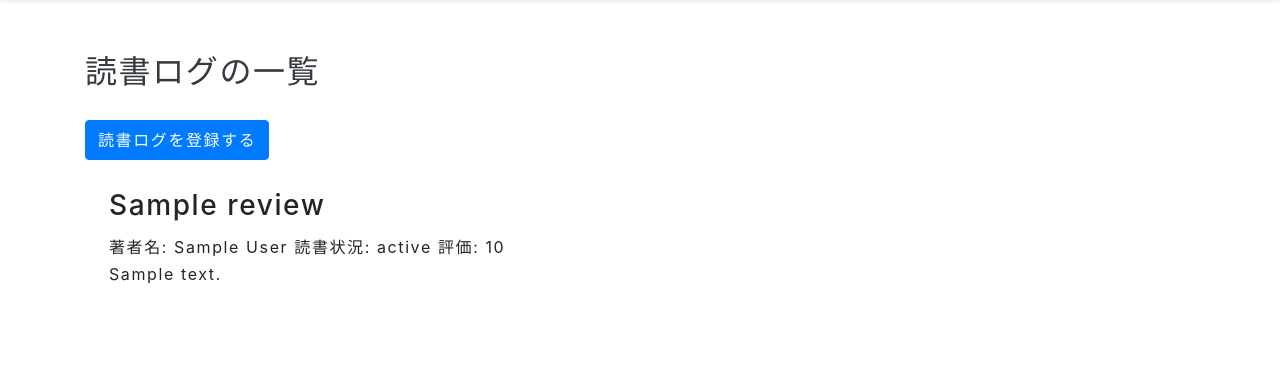
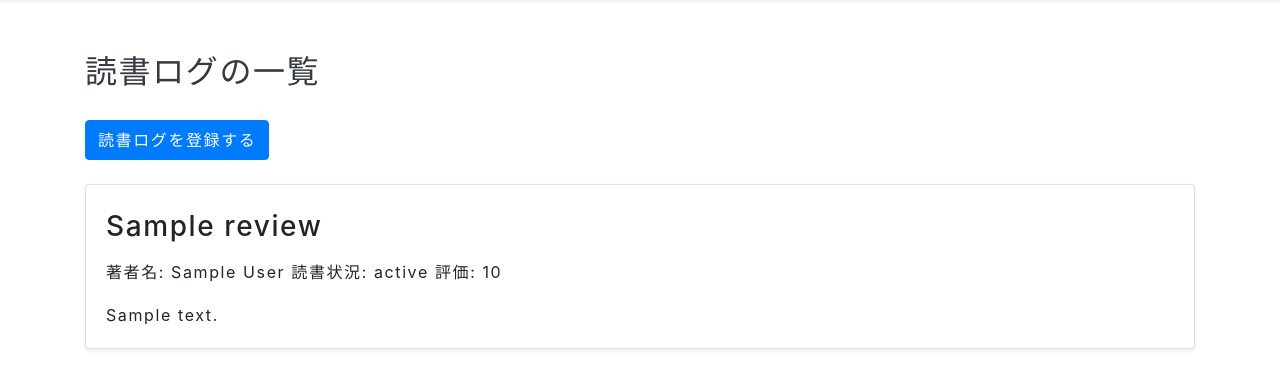
Before and after one commit to suuu0122/book-log, a PHP site: page / in a window 1280 px wide. Shown: the part 88-477 px from the top of the page. Run offline with PHP 8.4, Linux system fonts and the light colour scheme; tables that the repository leaves empty or names only in its code hold one stand-in row (values such as "Sample post"); data that the repository does not hold is empty.

Commit message:
fixed bootstrap

```diff
--- a/src/views/index.php
+++ b/src/views/index.php
@@ -1,12 +1,14 @@
-<a class="btn btn-primary" href="new.php">読書ログを登録する</a>
+<a class="btn btn-primary mb-4" href="new.php">読書ログを登録する</a>
 <main>
     <?php if (count($reviews) > 0) : ?>
         <?php foreach ($reviews as $review) : ?>
-            <section class="p-4">
-                <h3><?php echo escape($review['title']); ?></h3>
-                <div>著者名: <?php echo escape($review['author']); ?> 読書状況: <?php echo escape($review['status']); ?>  評価: <?php echo escape($review['score']); ?></div>
-                <div><?php echo escape($review['summary']); ?></div>
-            </section>
+            <div class="card shadow-sm mb-4">
+                <div class="card-body">
+                    <h3 class="card-title"><?php echo escape($review['title']); ?></h3>
+                    <p class="cart-text">著者名: <?php echo escape($review['author']); ?> 読書状況: <?php echo escape($review['status']); ?>  評価: <?php echo escape($review['score']); ?></p>
+                    <div><?php echo escape($review['summary']); ?></div>
+                </div>
+            </div>
         <?php endforeach; ?>
     <?php else : ?>
         <p class="p-4">読書ログが登録されていません</p>
```
